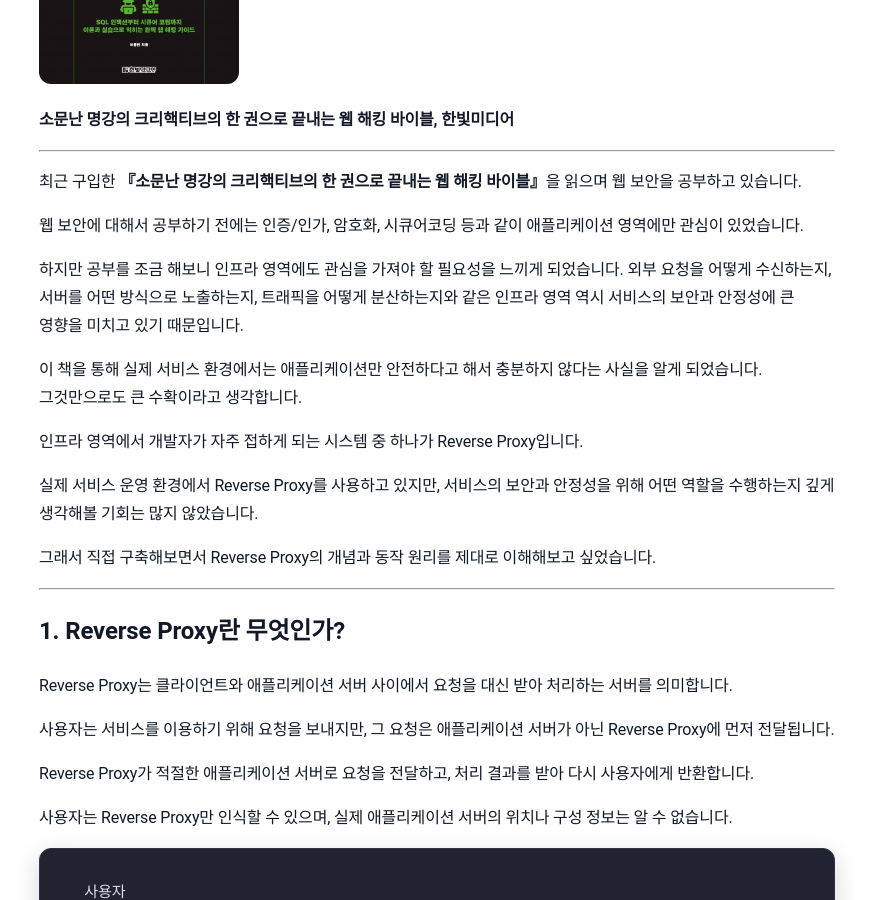
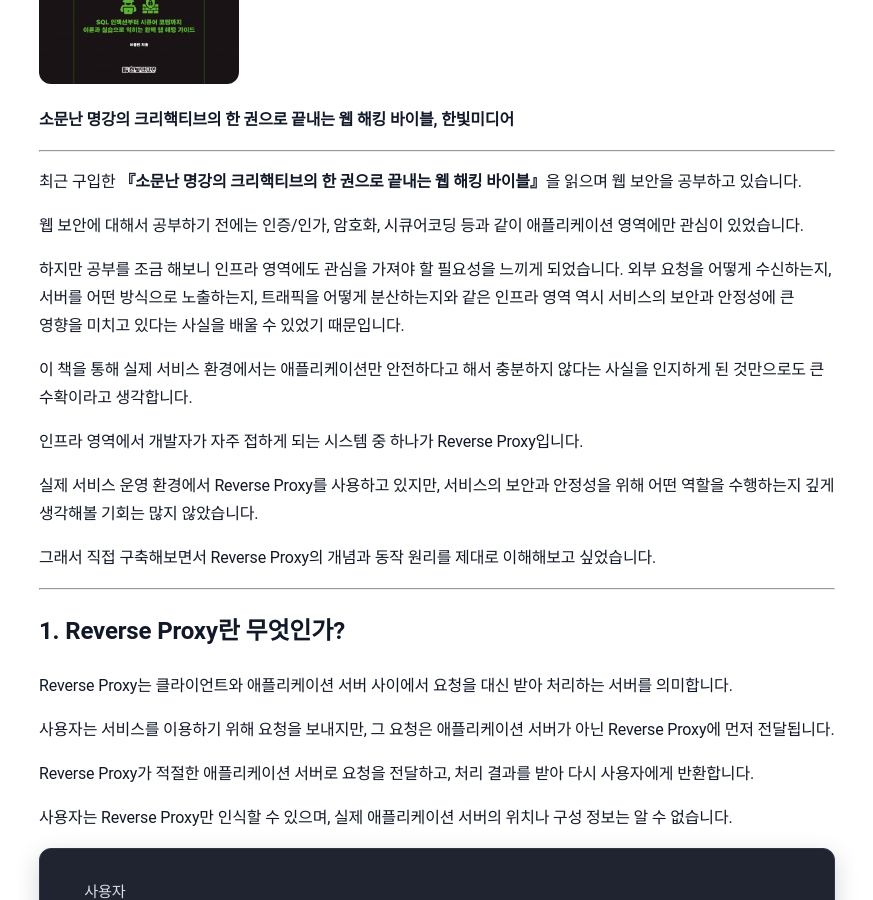
Before and after one commit to sanghoon-lee/sanghoon-lee.github.io, a Jekyll site: the page built from _posts/2026-06-03-nginx-rp.md, in a window 1280 px wide and 900 px high, scrolled down 553 px. Shown: the whole window, without its empty margins (203-1076 px from the left). Built offline with Jekyll 4.4.1, drawn with Linux system fonts in a browser that asks for light colours; nearby versions of some CDN libraries; comment, search, counter and statistics services are not loaded.

```diff
--- a/_posts/2026-06-03-nginx-rp.md
+++ b/_posts/2026-06-03-nginx-rp.md
@@ -17,9 +17,9 @@ categories: 트러블슈팅
 
 웹 보안에 대해서 공부하기 전에는 인증/인가, 암호화, 시큐어코딩 등과 같이 애플리케이션 영역에만 관심이 있었습니다.
 
-하지만 공부를 조금 해보니 인프라 영역에도 관심을 가져야 할 필요성을 느끼게 되었습니다. 외부 요청을 어떻게 수신하는지, 서버를 어떤 방식으로 노출하는지, 트래픽을 어떻게 분산하는지와 같은 인프라 영역 역시 서비스의 보안과 안정성에 큰 영향을 미치고 있기 때문입니다.
+하지만 공부를 조금 해보니 인프라 영역에도 관심을 가져야 할 필요성을 느끼게 되었습니다. 외부 요청을 어떻게 수신하는지, 서버를 어떤 방식으로 노출하는지, 트래픽을 어떻게 분산하는지와 같은 인프라 영역 역시 서비스의 보안과 안정성에 큰 영향을 미치고 있다는 사실을 배울 수 있었기 때문입니다.
 
-이 책을 통해 실제 서비스 환경에서는 애플리케이션만 안전하다고 해서 충분하지 않다는 사실을 알게 되었습니다. 그것만으로도 큰 수확이라고 생각합니다.
+이 책을 통해 실제 서비스 환경에서는 애플리케이션만 안전하다고 해서 충분하지 않다는 사실을 인지하게 된 것만으로도 큰 수확이라고 생각합니다.
 
 인프라 영역에서 개발자가 자주 접하게 되는 시스템 중 하나가 Reverse Proxy입니다.
 
```
